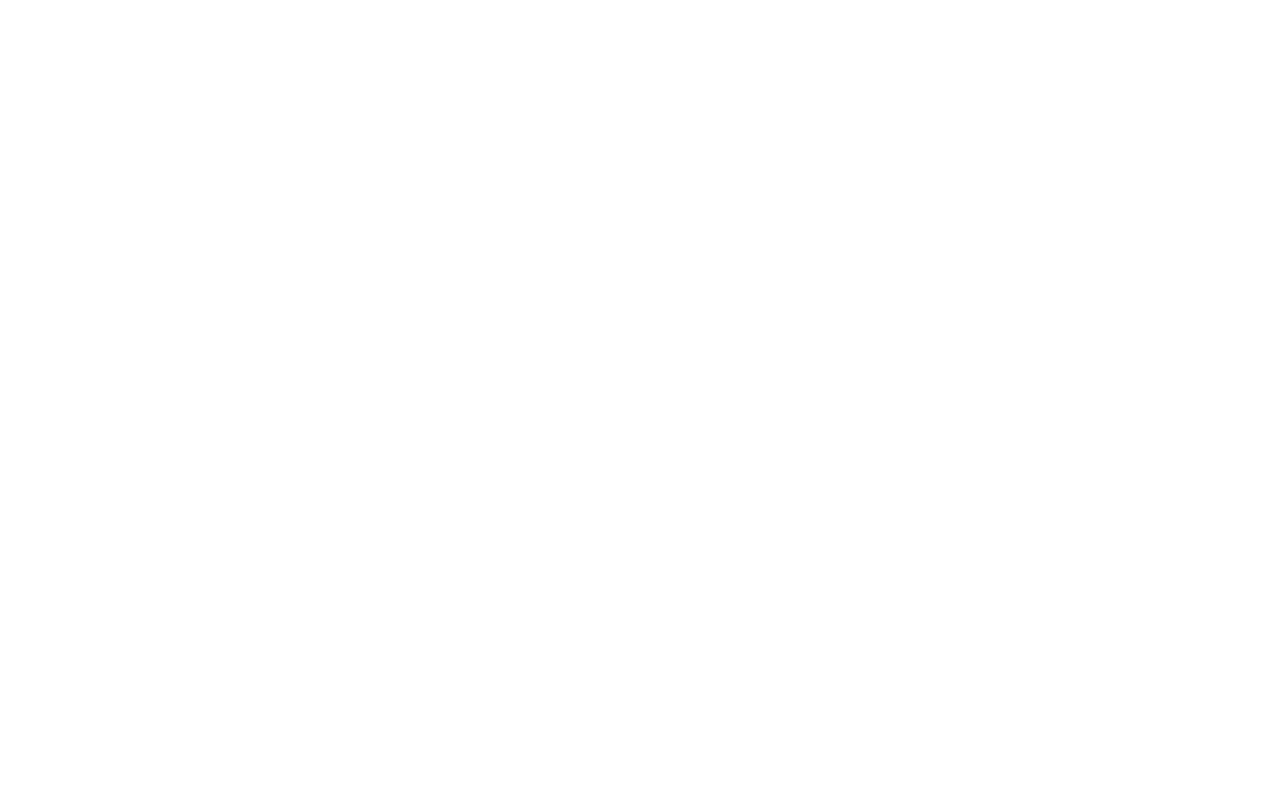
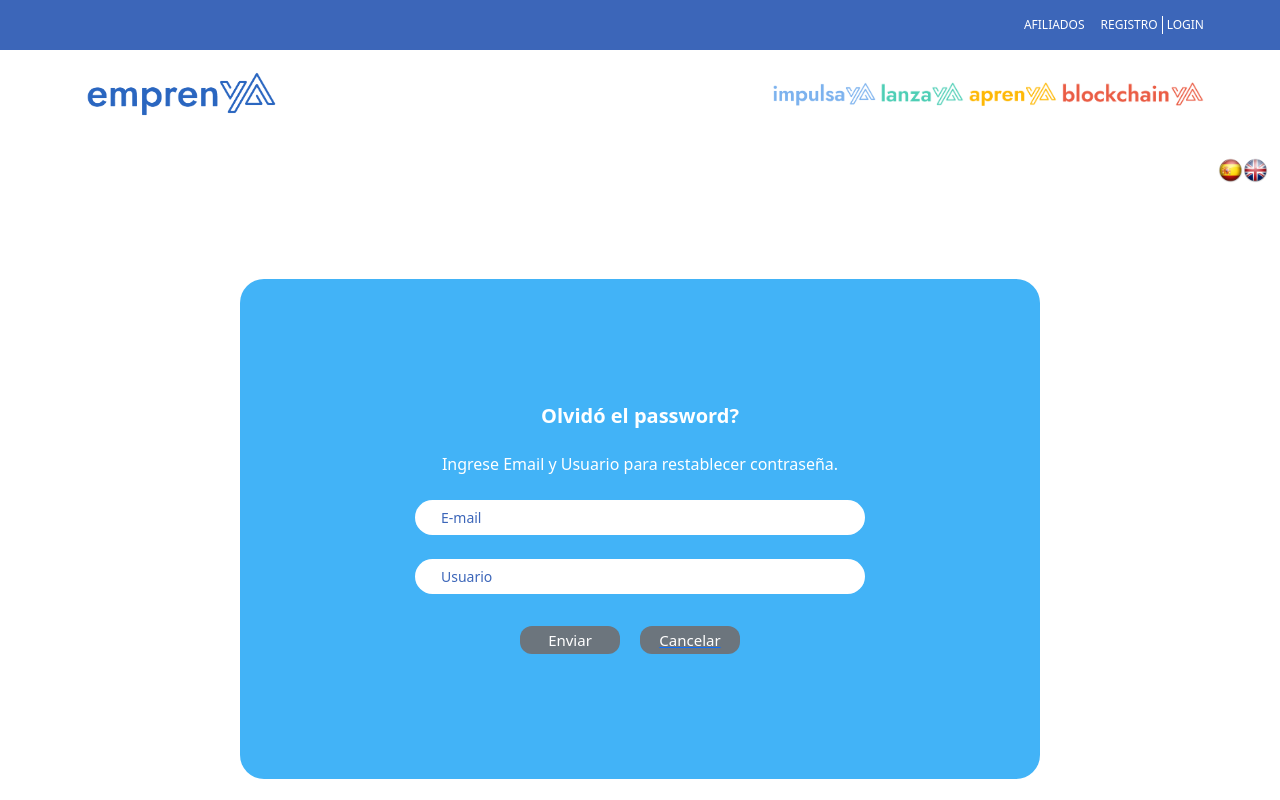
Before and after one commit to justinjerezz/Proyecto-Emprenya-Oficina-React, a React (Create React App) app in the folder emprenya-oficina/: page /registro in a window 1280 px wide. Before the commit this address had no page. Shown: the top 800 px of the page. Built offline with nearby package versions, Linux system fonts and the light colour scheme.

Commit message:
form registro

```diff
--- a/emprenya-oficina/src/App.js
+++ b/emprenya-oficina/src/App.js
@@ -5,6 +5,7 @@ import Idiomas from './components/Idiomas';
 import Formulario from './components/formLogin';
 import Footer from './components/Footer';
 import FormRecoverPassword from './components/formRecoverPassword';
+import FormRegistro from './components/formRegistro';
 import { BrowserRouter, Routes, Route } from 'react-router-dom';
 
 /*Importar estilos */
@@ -45,6 +46,17 @@ function App() {
             }>
           </Route>
 
+          <Route path='/registro'
+            element={
+              <>
+                <Cabecera></Cabecera>
+                <Idiomas></Idiomas>
+                <FormRegistro></FormRegistro>
+                <Footer></Footer>
+              </>
+            }>
+          </Route>
+
           <Route path='/dashboard/*' element={<Dashboard></Dashboard>}></Route>
 
         </Routes>
--- a/emprenya-oficina/src/components/Cabecera.js
+++ b/emprenya-oficina/src/components/Cabecera.js
@@ -1,5 +1,6 @@
 import React from "react";
 import { Link } from "react-router-dom";
+
 
 import '../assets/css/General/style.css'
 class Cabecera extends React.Component {
@@ -11,11 +12,10 @@ class Cabecera extends React.Component {
                         {/* Link que redirecciona a afiliados */}
                         <a href='https://emprenya.com/afiliados' className="mL-auto mR-2 c-white text-decoration-none">Afiliados</a>
                         <div className='registro'>
-                            {/*link a registros redirecciones a la direccion de registro*/}
-                            <Link to='./registro' className="mL-auto mR-1 c-white text-decoration-none">Registro</Link>
+                            <Link to={"/registro"} id="m_login_forget_password" class="m-link link-olvido-password" >REGISTRO</Link>
                         </div>
                         {/* Link a login, redirecciona a la direccion de login */}
-                            <Link to="./" className="c-white text-decoration-none">Login</Link>
+                        <Link to={"/"} id="m_login_forget_password" class="m-link link-olvido-password" >login</Link>
                     </div>
                 </div>
                 <div className="nav__center container d-flex justify-content-between align-items-center pX-2 mT-1 gap-2">
--- /dev/null
+++ b/emprenya-oficina/src/components/formRegistro.js
@@ -0,0 +1,54 @@
+import React from 'react'
+import { Form, FormGroup, Input, Button } from 'reactstrap';
+import { Link } from 'react-router-dom';
+
+/*Importamos estilos formulario Recover Password */
+
+
+
+export default function FormRegistro() {
+    return (
+        <div class="formPass-contenedor">
+            <div class='bg-login formPass-container d-flex align-items-center'>
+                <Form className=''>
+                    <div className='formPass-header'>
+                        <h3 className='formPass-tittle'>Olvidó el password?</h3>
+                        <p className='mT-3'>Ingrese Email y Usuario para restablecer contraseña.</p>
+                    </div>
+                    <FormGroup>
+                        <Input
+                            id="exampleEmail"
+                            name="email"
+                            placeholder="E-mail"
+                            type="text"
+                            className='formPass-input mT-3'
+                        />
+                    </FormGroup>
+                    {' '}
+                    <FormGroup>
+
+                        <Input
+                            id="exampleUsuario"
+                            name="usuario"
+                            placeholder="Usuario"
+                            type="text"
+                            className='formPass-input mT-3'
+                        />
+                    </FormGroup>
+                    {' '}
+                    <div class="formPass-botones">
+                        <Button className='formPass-boton bg-blue mT-3'>
+                            Enviar
+                        </Button>
+                        <Link to="/">
+                            <Button className='formPass-boton bg-blue mT-3'>
+                                Cancelar
+                            </Button>
+                        </Link>
+
+                    </div>
+                </Form>
+            </div>
+        </div>
+    )
+}
```
Also changed, not shown: emprenya-oficina/src/components/formResgistro.js (deleted, +0 -13 lines).
